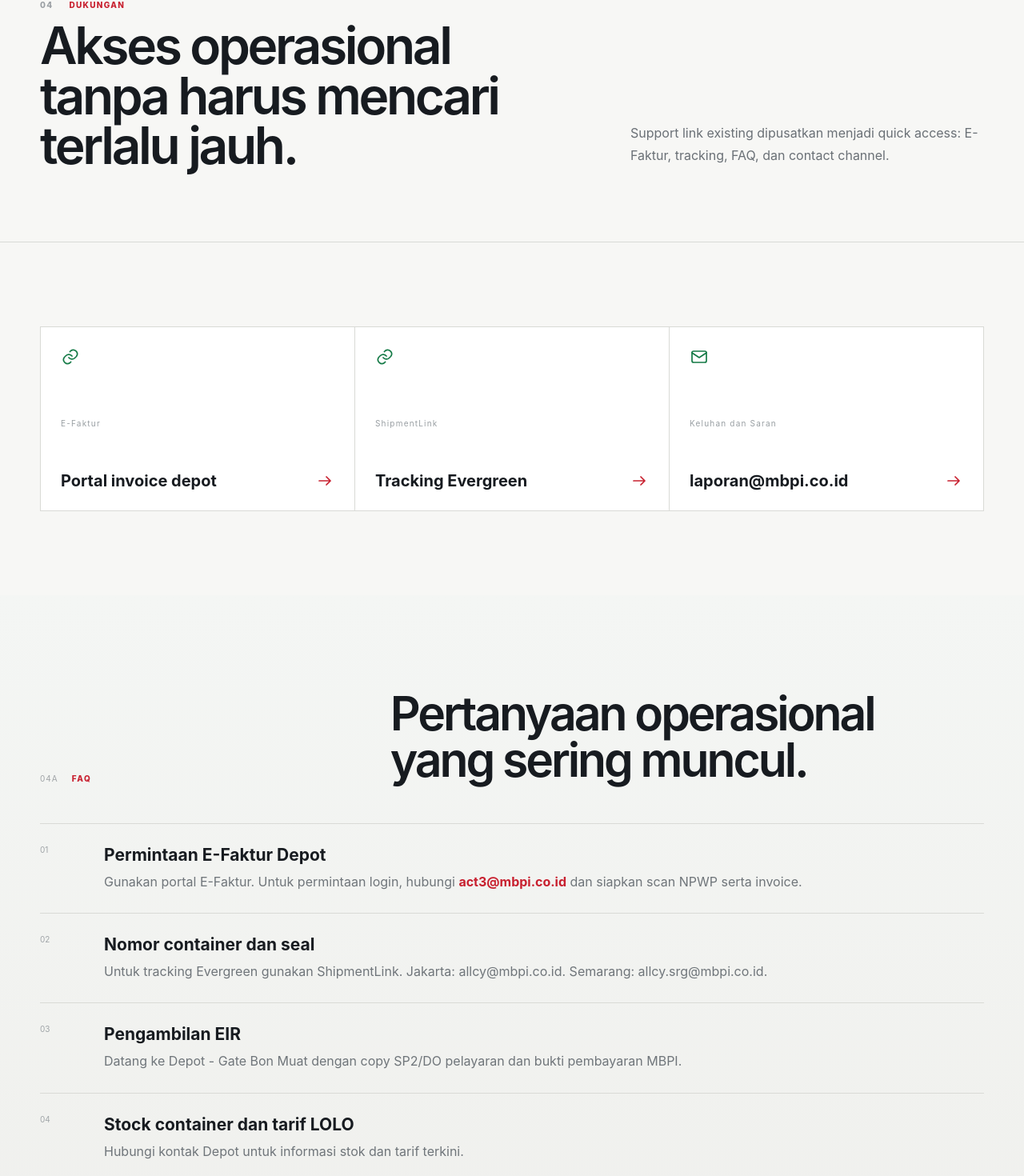
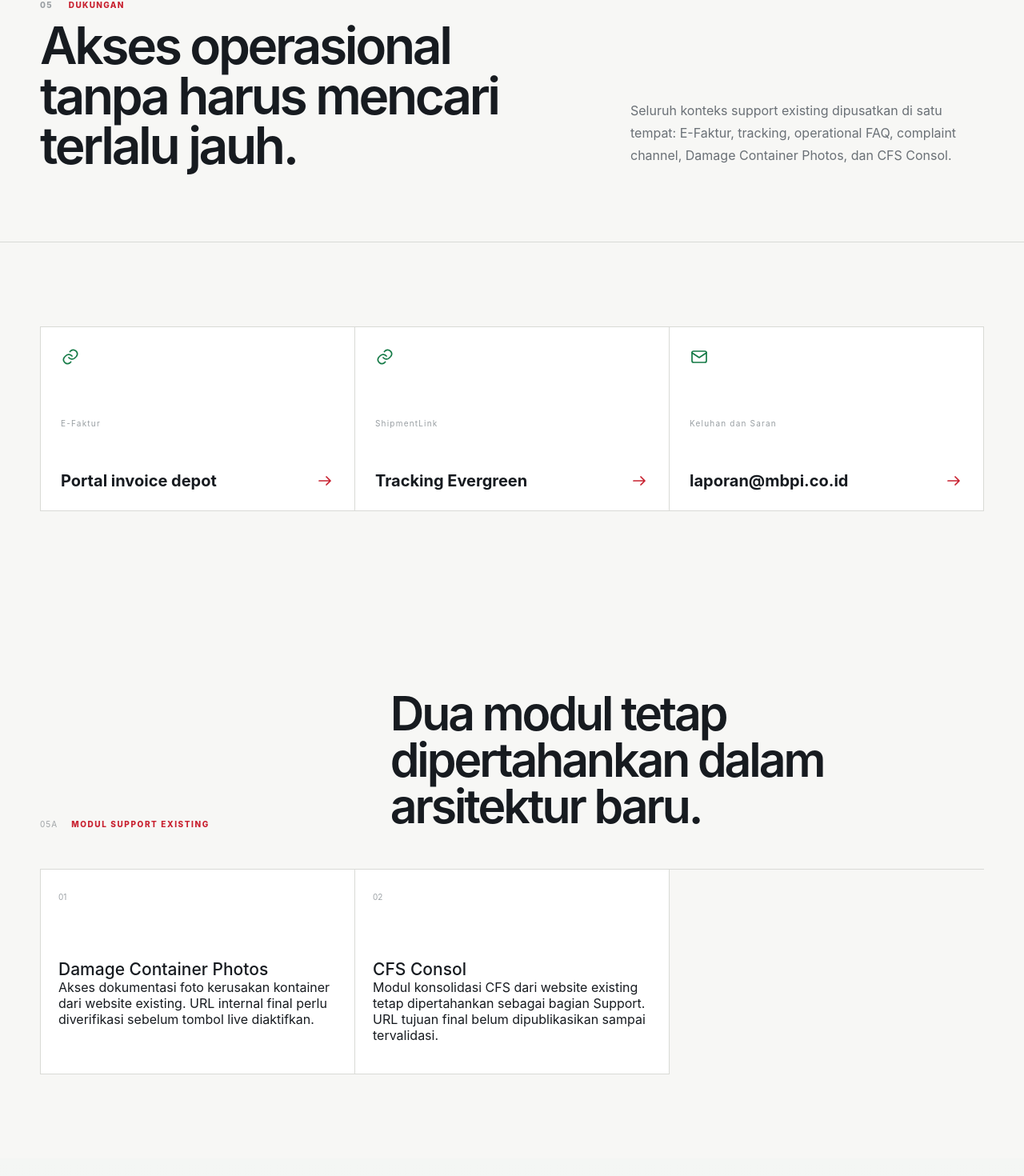
Before and after one commit to nabillazachra/mbpi-revamp, a Next.js app: page /id/support in a window 1280 px wide. Shown: the part 160-1630 px from the top of the page at 80% size. Built offline with nearby package versions, Linux system fonts and the light colour scheme.

Commit message:
content: restore legacy support modules

```diff
--- a/components/SupportPage.js
+++ b/components/SupportPage.js
@@ -6,21 +6,36 @@ import { site } from '../content/site';
 export default function SupportPage({ lang='id' }) {
   const id = lang === 'id';
   const faqs = id ? [
-    ['Permintaan E-Faktur Depot', <>Gunakan portal E-Faktur. Untuk permintaan login, hubungi <a href="mailto:act3@mbpi.co.id">act3@mbpi.co.id</a> dan siapkan scan NPWP serta invoice.</>],
-    ['Nomor container dan seal', <>Untuk tracking Evergreen gunakan ShipmentLink. Jakarta: allcy@mbpi.co.id. Semarang: allcy.srg@mbpi.co.id.</>],
+    ['Permintaan E-Faktur Depot', <>Gunakan portal E-Faktur. Untuk permintaan login, hubungi <a href={`mailto:${site.contacts.efakturLogin}`}>{site.contacts.efakturLogin}</a> dan siapkan scan NPWP serta invoice.</>],
+    ['Nomor container dan seal', <>Untuk tracking Evergreen gunakan ShipmentLink. Jakarta: {site.contacts.containerJakarta}. Semarang: {site.contacts.containerSemarang}.</>],
     ['Pengambilan EIR', 'Datang ke Depot - Gate Bon Muat dengan copy SP2/DO pelayaran dan bukti pembayaran MBPI.'],
     ['Stock container dan tarif LOLO', 'Hubungi kontak Depot untuk informasi stok dan tarif terkini.'],
     ['Keluhan dan saran', <>Kirimkan laporan ke <a href={`mailto:${site.contacts.complaint}`}>{site.contacts.complaint}</a>.</>]
   ] : [
-    ['Depot E-Invoice request', <>Use the E-Faktur portal. For login requests, contact <a href="mailto:act3@mbpi.co.id">act3@mbpi.co.id</a> and prepare a scanned tax ID and invoice.</>],
-    ['Container and seal number', <>Use ShipmentLink for Evergreen tracking. Jakarta: allcy@mbpi.co.id. Semarang: allcy.srg@mbpi.co.id.</>],
+    ['Depot E-Invoice request', <>Use the E-Faktur portal. For login requests, contact <a href={`mailto:${site.contacts.efakturLogin}`}>{site.contacts.efakturLogin}</a> and prepare a scanned tax ID and invoice.</>],
+    ['Container and seal number', <>Use ShipmentLink for Evergreen tracking. Jakarta: {site.contacts.containerJakarta}. Semarang: {site.contacts.containerSemarang}.</>],
     ['EIR collection', 'Visit the Depot - Loading Note Gate with a copy of SP2/shipping DO and MBPI payment proof.'],
     ['Container stock and LOLO tariff', 'Contact the Depot team for current stock and tariff information.'],
     ['Feedback and complaints', <>Send your report to <a href={`mailto:${site.contacts.complaint}`}>{site.contacts.complaint}</a>.</>]
   ];
   return <SiteShell lang={lang}>
-    <PageHero index="04" kicker={id ? 'DUKUNGAN' : 'SUPPORT'} title={id ? 'Akses operasional tanpa harus mencari terlalu jauh.' : 'Operational access without unnecessary searching.'} intro={id ? 'Support link existing dipusatkan menjadi quick access: E-Faktur, tracking, FAQ, dan contact channel.' : 'Existing support links are centralized into quick access for E-Faktur, tracking, FAQ, and contact channels.'}/>
-    <section className="section"><div className="container quickGrid"><a href={site.external.efaktur} target="_blank" rel="noreferrer"><Icon name="link"/><span>E-Faktur</span><strong>{id ? 'Portal invoice depot' : 'Depot invoice portal'}</strong><Icon name="arrow"/></a><a href={site.external.shipmentLink} target="_blank" rel="noreferrer"><Icon name="link"/><span>ShipmentLink</span><strong>{id ? 'Tracking Evergreen' : 'Evergreen tracking'}</strong><Icon name="arrow"/></a><a href={`mailto:${site.contacts.complaint}`}><Icon name="mail"/><span>{id ? 'Keluhan dan Saran' : 'Feedback & Complaints'}</span><strong>{site.contacts.complaint}</strong><Icon name="arrow"/></a></div></section>
-    <section className="section faqBand"><div className="container"><div className="sectionHead compact"><div><span className="sectionIndex">04A</span><span className="kicker">FAQ</span></div><h2>{id ? 'Pertanyaan operasional yang sering muncul.' : 'Common operational questions.'}</h2></div><div className="faqList">{faqs.map(([q,a],i)=><article key={q}><span>0{i+1}</span><div><h3>{q}</h3><p>{a}</p></div></article>)}</div></div></section>
+    <PageHero index="05" kicker={id ? 'DUKUNGAN' : 'SUPPORT'} title={id ? 'Akses operasional tanpa harus mencari terlalu jauh.' : 'Operational access without unnecessary searching.'} intro={id ? 'Seluruh konteks support existing dipusatkan di satu tempat: E-Faktur, tracking, operational FAQ, complaint channel, Damage Container Photos, dan CFS Consol.' : 'Legacy support context is centralized in one place: E-Faktur, tracking, operational FAQ, complaint channel, Damage Container Photos, and CFS Consol.'}/>
+    <section className="section">
+      <div className="container quickGrid">
+        <a href={site.external.efaktur} target="_blank" rel="noreferrer"><Icon name="link"/><span>E-Faktur</span><strong>{id ? 'Portal invoice depot' : 'Depot invoice portal'}</strong><Icon name="arrow"/></a>
+        <a href={site.external.shipmentLink} target="_blank" rel="noreferrer"><Icon name="link"/><span>ShipmentLink</span><strong>{id ? 'Tracking Evergreen' : 'Evergreen tracking'}</strong><Icon name="arrow"/></a>
+        <a href={`mailto:${site.contacts.complaint}`}><Icon name="mail"/><span>{id ? 'Keluhan dan Saran' : 'Feedback & Complaints'}</span><strong>{site.contacts.complaint}</strong><Icon name="arrow"/></a>
+      </div>
+    </section>
+    <section className="section">
+      <div className="container">
+        <div className="sectionHead compact"><div><span className="sectionIndex">05A</span><span className="kicker">{id ? 'MODUL SUPPORT EXISTING' : 'LEGACY SUPPORT MODULES'}</span></div><h2>{id ? 'Dua modul tetap dipertahankan dalam arsitektur baru.' : 'Two legacy modules remain part of the new architecture.'}</h2></div>
+        <div className="valueGrid">
+          <article><span>01</span><h3>Damage Container Photos</h3><p>{id ? 'Akses dokumentasi foto kerusakan kontainer dari website existing. URL internal final perlu diverifikasi sebelum tombol live diaktifkan.' : 'Access to container damage photo documentation from the legacy site. The final internal URL needs verification before the live link is enabled.'}</p></article>
+          <article><span>02</span><h3>CFS Consol</h3><p>{id ? 'Modul konsolidasi CFS dari website existing tetap dipertahankan sebagai bagian Support. URL tujuan final belum dipublikasikan sampai tervalidasi.' : 'The legacy CFS consolidation module remains part of Support. Its final destination URL is intentionally withheld until verified.'}</p></article>
+        </div>
+      </div>
+    </section>
+    <section className="section faqBand"><div className="container"><div className="sectionHead compact"><div><span className="sectionIndex">05B</span><span className="kicker">FAQ</span></div><h2>{id ? 'Pertanyaan operasional yang sering muncul.' : 'Common operational questions.'}</h2></div><div className="faqList">{faqs.map(([q,a],i)=><article key={q}><span>0{i+1}</span><div><h3>{q}</h3><p>{a}</p></div></article>)}</div></div></section>
   </SiteShell>;
 }
```
